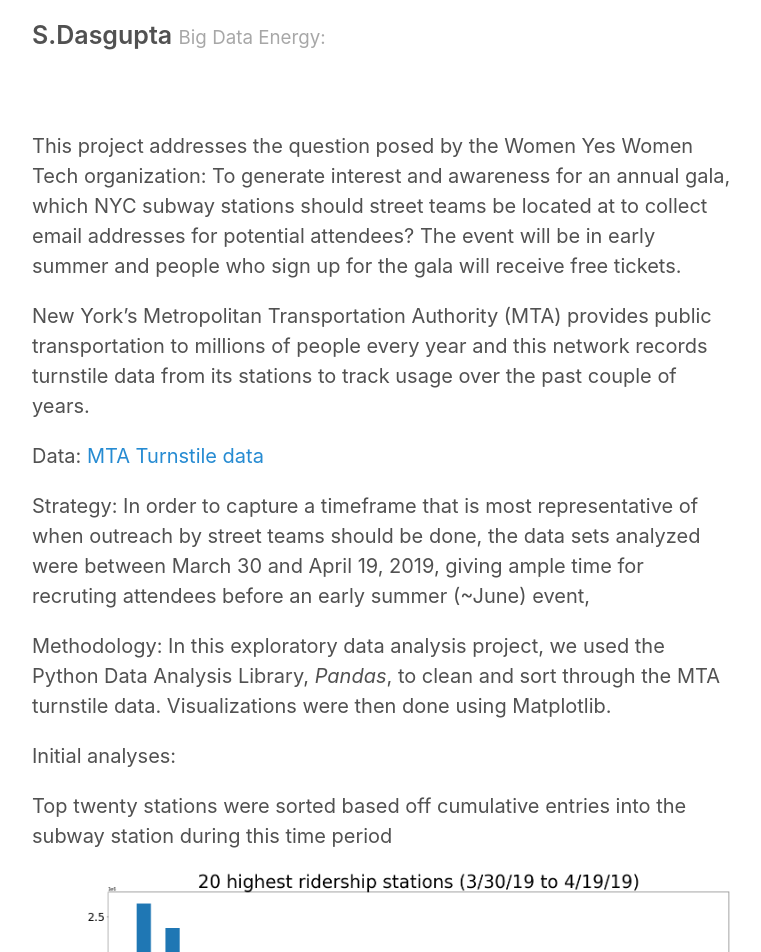
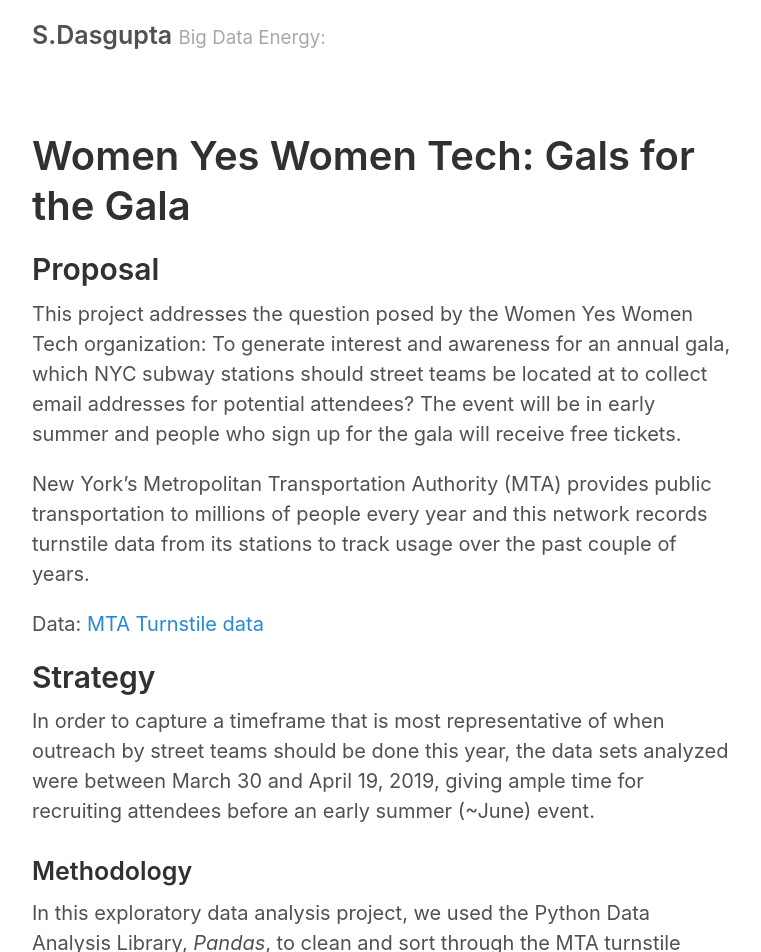
Before and after one commit to sodas32/sodas32.github.io, a Jekyll site: the page built from 2020-04-03-MTA Challenge.md, in a window 1280 px wide and 1400 px high. Shown: the top 952 px of the window, without its empty margins (258-1019 px from the left). Built offline with Jekyll 4.4.1, drawn with Linux system fonts in a browser that asks for light colours; our own code applies the rules of GitHub Pages for plain Markdown files; some of the changed text lies outside the part shown.

Commit message:
getting there!

```diff
--- a/2020-04-03-MTA Challenge.md
+++ b/2020-04-03-MTA Challenge.md
@@ -2,29 +2,45 @@
 layout: post
 title: Women Yes Women Tech: Gals for the Gala
 ---
+<h1>Women Yes Women Tech: Gals for the Gala</h1>
 
+<h2>Proposal</h2>
 This project addresses the question posed by the Women Yes Women Tech organization: To generate interest and awareness for an annual gala, which NYC subway stations should street teams be located at to collect email addresses for potential attendees? The event will be in early summer and people who sign up for the gala will receive free tickets.
 
 New York's Metropolitan Transportation Authority (MTA) provides public transportation to millions of people every year and this network records turnstile data from its stations to track usage over the past couple of years.
 
 Data: [MTA Turnstile data]({{http://web.mta.info/developers/turnstile.html}})
 
-Strategy:
-In order to capture a timeframe that is most representative of when outreach by street teams should be done, the data sets analyzed were between March 30 and April 19, 2019, giving ample time for recruting attendees before an early summer (~June) event,
+<h2>Strategy</h2>
+In order to capture a timeframe that is most representative of when outreach by street teams should be done this year, the data sets analyzed were between March 30 and April 19, 2019, giving ample time for recruiting attendees before an early summer (~June) event.
 
-Methodology: In this exploratory data analysis project, we used the Python Data Analysis Library, *Pandas*, to clean and sort through the MTA turnstile data. Visualizations were then done using Matplotlib.
+<h3>Methodology</h3>
+In this exploratory data analysis project, we used the Python Data Analysis Library, *Pandas*, to clean and sort through the MTA turnstile data. Visualizations were then done using Matplotlib.
 
-
-Initial analyses:
+<h2>Initial Analyses</h2>
 
 Top twenty stations were sorted based off cumulative entries into the subway station during this time period
 
-![Top 20 Stations]({{sodas32.github.io}}/images/top20bar.png)
+![Top 20 Stations]({{sodas32.github.io}}/images/top20bar.png}})
 
 Stations that were excluded due to high tourist traffic, stations in residential areas, etc.
 
-![Excluded stations]({{sodas32.github.io}}/images/greyedouttop20.png)
+![Excluded stations]({{sodas32.github.io}}/images/greyedouttop20.png}})
 
 Technology company offices are concentrated in Fidi, Soho, and Midtown. Combining this information, the recommended stations to place street teams are:
 
-![Recommended Stations]({{sodas32.github.io}}/images/techtop20.png)
+![Recommended Stations]({{sodas32.github.io}}/images/techtop20.png}})
+
+<strong>Stations to place street teams:</strong>
+<ol>
+    <li>34th Street-Penn Station</li>
+    <li>Grand Central-42nd Street</li>
+    <li>34th Street-Herald Square</li>
+    <li>14th Street-Union Square</li>
+    <li>Fulton Street</li>
+    <li>42nd Street- Port Authority</li>
+    <li>59th Street Columbus</li>
+    <li>Canal Street</li>
+    <li>World Trade Center (PATH)</li>
+    <li>47th-50th Streets Rockefeller Center</li>
+</ol>
```
